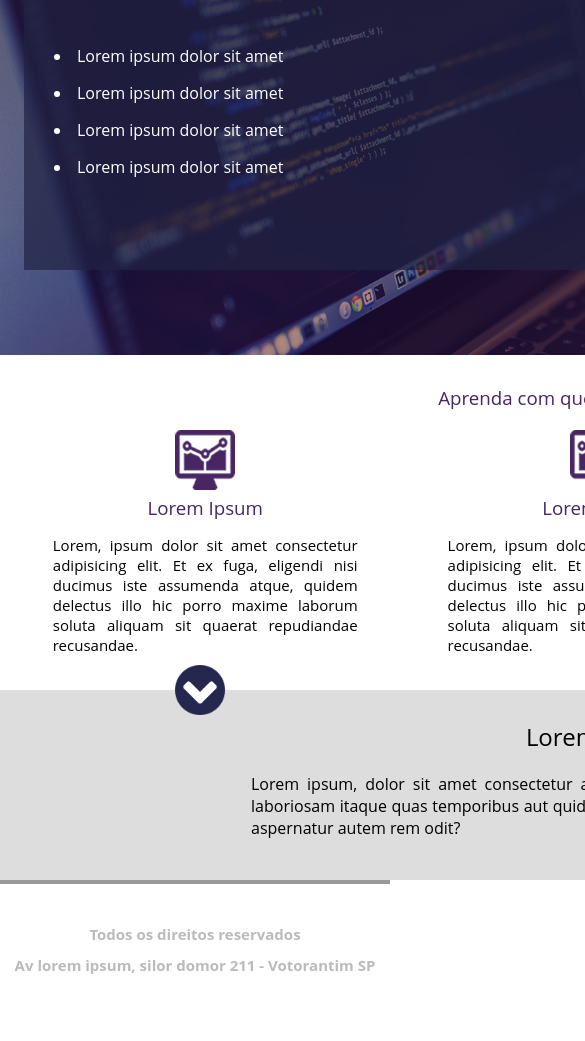
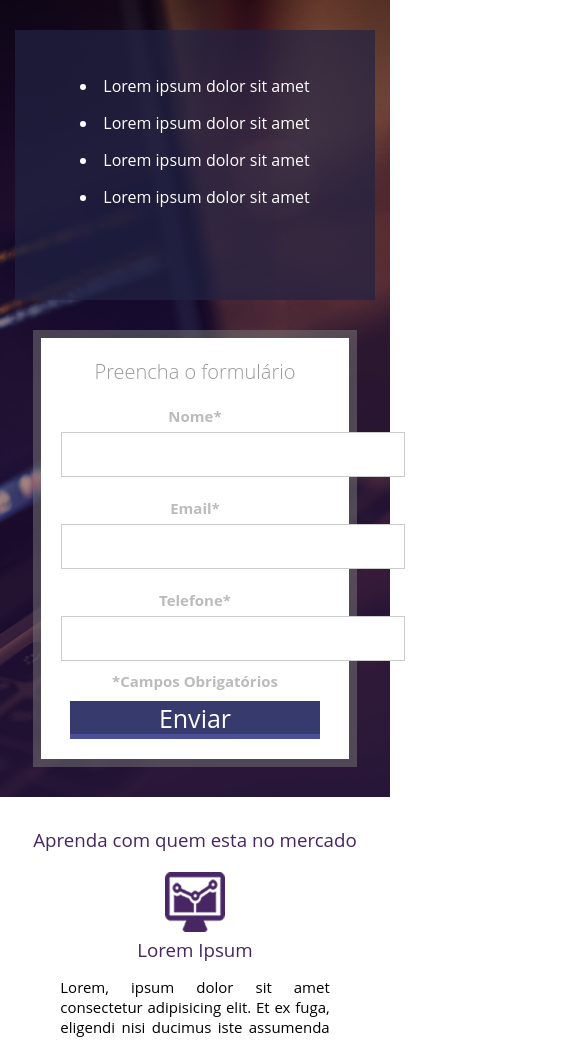
Before and after one commit to Davi-cell03/LandingPage, a plain HTML site: page index.html in a window 390 px wide. Shown: the part 100-1141 px from the top of the page, 585 px wide, since content can reach past the window. Before the commit the page ends 1106 px from the top, so only its background shows below. Drawn offline with Linux system fonts and the light colour scheme.

Commit message:
Aplicado resposividade

```diff
--- a/css/style.css
+++ b/css/style.css
@@ -12,16 +12,17 @@ html, body{
 @import url('https://fonts.googleapis.com/css2?family=Open+Sans:ital,wght@0,300;0,400;0,500;0,600;0,700;0,800;1,300;1,400;1,500;1,600;1,700;1,800&display=swap');
 
 .center{
-    width: 1200px;
+    max-width: 1280px;
+    width: 100%;
     margin: 0 auto;
     padding: 0 2%;
 }
 
 .header{
     width: 100%;
+    padding: 0 2%;
     height: 60px;
     background-color: #212343;
-    min-width: 1200px;
 }
 
 .header img{
@@ -30,11 +31,11 @@ html, body{
 
 .container_banner{
     width: 100%;
+    padding: 0 2%;
     height: 395px;
     background-image: url('../assets/header_bg.png');
     background-size: cover;
     background-position: center;
-    min-width: 1200px;
 }
 
 .container_banner > .center{
@@ -121,8 +122,7 @@ html, body{
 }
 
 .container_conteudo{
-    min-width: 1200px;
-    padding:30px 0;
+    padding:30px 2%;
     background-color: #DDDDDD;
     text-align: center;
     height: 190px;
@@ -133,7 +133,8 @@ html, body{
 }
 
 .container_conteudo p{
-    width: 698px;
+    width: 100%;
+    max-width: 650px;
     display: inline-block;
     text-align: justify;
     margin: 20px 0;
@@ -141,16 +142,16 @@ html, body{
 
 .arrow{
     position: relative;
-    top: 255px;
+    bottom: calc(100% + 50%);
     left: calc(50% - 20px );
     width: 50px;
     height: 50px;
     background-image: url("../assets/arrow.png");
-    background-size: 100% 100%;
+    background-size: 100%;
 }
 
 .section_1{
-    padding: 30px 0;
+    padding: 30px 2%;
 }
 
 .section_1 h3{
@@ -181,13 +182,12 @@ html, body{
     height: 60px;
 }
 
-
 .clear{
     clear: both;
 }
 
 .footer{
-    padding: 30px 0;
+    padding: 30px 2%;
     border-top: 4px solid #999999;
     display: inline-block;
     width: 100%;
@@ -197,3 +197,45 @@ html, body{
     margin-top: 10px;
     text-align: center;
 }
+
+@media screen and (max-width: 1120px) {
+    .header{
+        text-align: center;
+    }
+
+    .container_banner{
+        padding: 30px 2%;
+        height: auto;
+        text-align: center;
+    }
+
+    .form{
+        max-width: 400px;
+        width: 90%;
+        display: inline-block;
+        top: 0;
+        float: none;
+        margin-top: 30px;
+    }
+
+    .container_list{
+        max-width: 619px;
+        width: 100%;
+        display: inline-block;
+        float: none;
+    }
+
+    .container_single{
+        display: inline-block;
+        float: none;
+        width: 100%;
+        max-width: 600px;
+        text-align: center;
+    }
+}
+
+@media screen and (max-width: 605px) {
+    .arrow{
+        bottom: calc(100% + 65%);
+    }
+}
```
